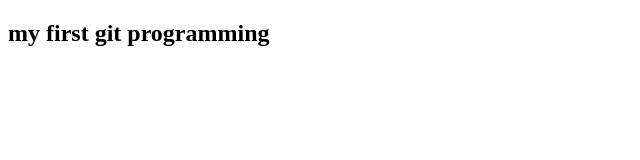
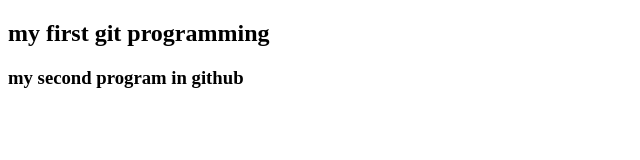
Before and after one commit to shoebabedin12/my_first_web, a plain HTML site: page index.html in a window 1280 px wide. Shown: the whole page, without its empty margins (0-640 px from the left). Drawn offline with Linux system fonts and the light colour scheme.

Commit message:
second code

```diff
--- a/index.html
+++ b/index.html
@@ -8,5 +8,6 @@
 </head>
 <body>
     <h2>my first git programming</h2>
+    <h3>my second program in github</h3>
 </body>
 </html>
```
